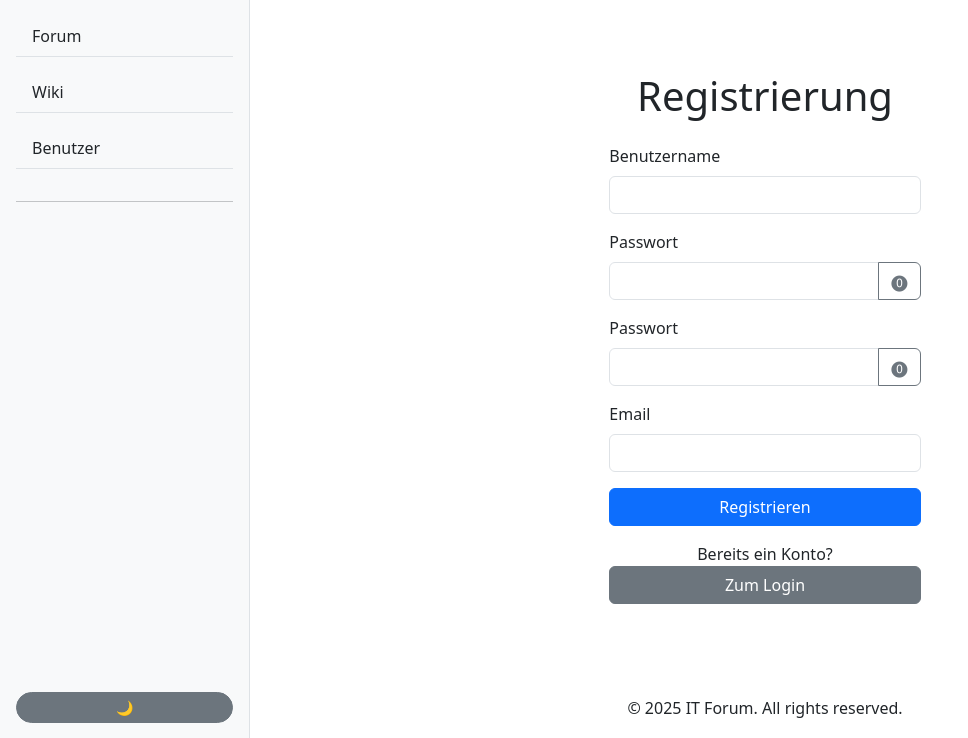
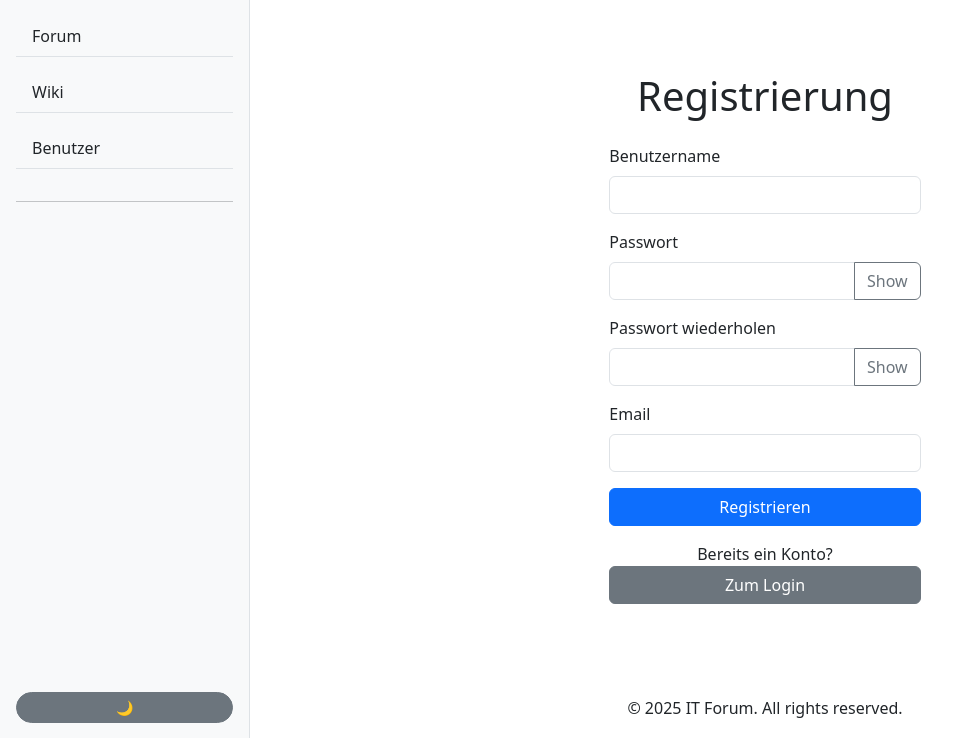
Before and after one commit to Bluegamerdog/it-azubi-wiki, a PHP site: page /register.php in a window 1280 px wide. Shown: the part 61-799 px from the top of the page, without its empty margins (0-968 px from the left). Run offline with PHP 8.4, Linux system fonts and the light colour scheme.

Commit message:
(#43) Refactored toggle functions

```diff
--- a/register.php
+++ b/register.php
@@ -58,16 +58,18 @@ include __DIR__ . '/includes/header.php';
 
 
 <script>
-    function togglePassword() {
-        const passwordField = document.getElementById("password_eingabe");
-        passwordField.type = passwordField.type === "password" ? "text" : "password";
-    }
-
-    function togglePassword2() {
-        const passwordField = document.getElementById("password_wiederholung");
-        passwordField.type = passwordField.type === "password" ? "text" : "password";
+    function togglePassword(inputId, btn) {
+        const field = document.getElementById(inputId);
+        if (field.type === "password") {
+            field.type = "text";
+            btn.textContent = "Hide";
+        } else {
+            field.type = "password";
+            btn.textContent = "Show";
+        }
     }
 </script>
+
 
 <div class="container mt-5">
     <div class="row justify-content-center">
@@ -85,21 +87,23 @@ include __DIR__ . '/includes/header.php';
                         value="<?php echo htmlspecialchars($username ?? ''); ?>" required>
                 </div>
                 <div class="mb-3">
-                    <label for="passwort_eingabe" class="form-label">Passwort</label>
+                    <label for="password_eingabe" class="form-label">Passwort</label>
                     <div class="input-group">
-                        <input type="password" id="password_eingabe" name="password_eingabe" class="form-control" required
+                        <input type="password" id="password_eingabe" name="password_eingabe" class="form-control"
                             value="<?php echo htmlspecialchars($password ?? ''); ?>" required>
-                        <button class="btn btn-outline-secondary" type="button" onclick="togglePassword()">⓿</button>
+                        <button class="btn btn-outline-secondary" type="button" onclick="togglePassword('password_eingabe', this)">Show</button>
                     </div>
                 </div>
+
                 <div class="mb-3">
-                    <label for="password_wiederholung" class="form-label">Passwort</label>
+                    <label for="password_wiederholung" class="form-label">Passwort wiederholen</label>
                     <div class="input-group">
-                        <input type="password" id="password_wiederholung" name="password_wiederholung" class="form-control" required
-                            value="<?php echo htmlspecialchars($password ?? ''); ?>" required>
-                        <button class="btn btn-outline-secondary" type="button" onclick="togglePassword2()">⓿</button>
+                        <input type="password" id="password_wiederholung" name="password_wiederholung" class="form-control"
+                            value="<?php echo htmlspecialchars($password_wiederholen ?? ''); ?>" required>
+                        <button class="btn btn-outline-secondary" type="button" onclick="togglePassword('password_wiederholung', this)">Show</button>
                     </div>
                 </div>
+
                 <div class="mb-3">
                     <label for="email" class="form-label">Email</label>
                     <input type="email" class="form-control" id="email" name="email"
```
Also changed, not shown: login.php (+10 -4 lines).
